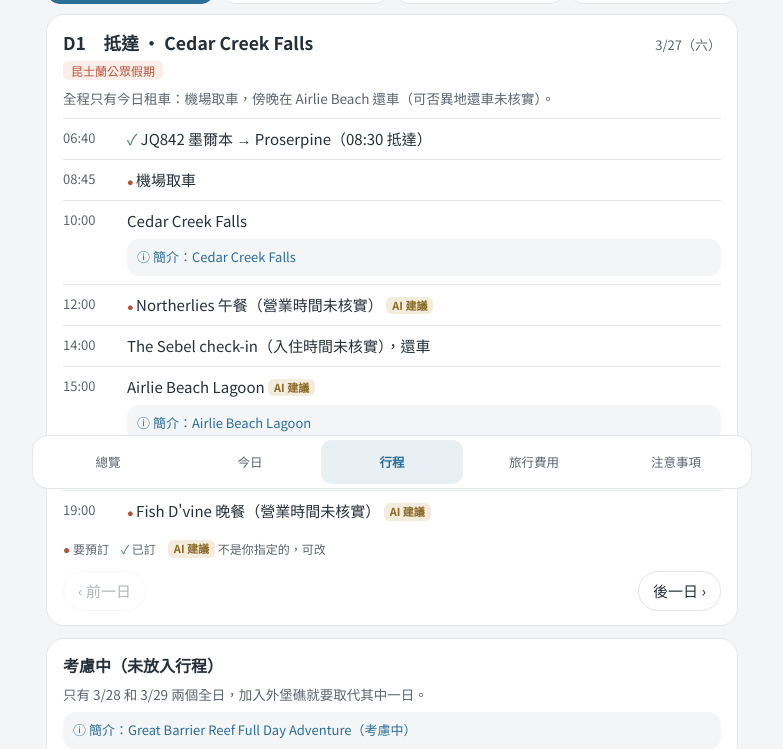
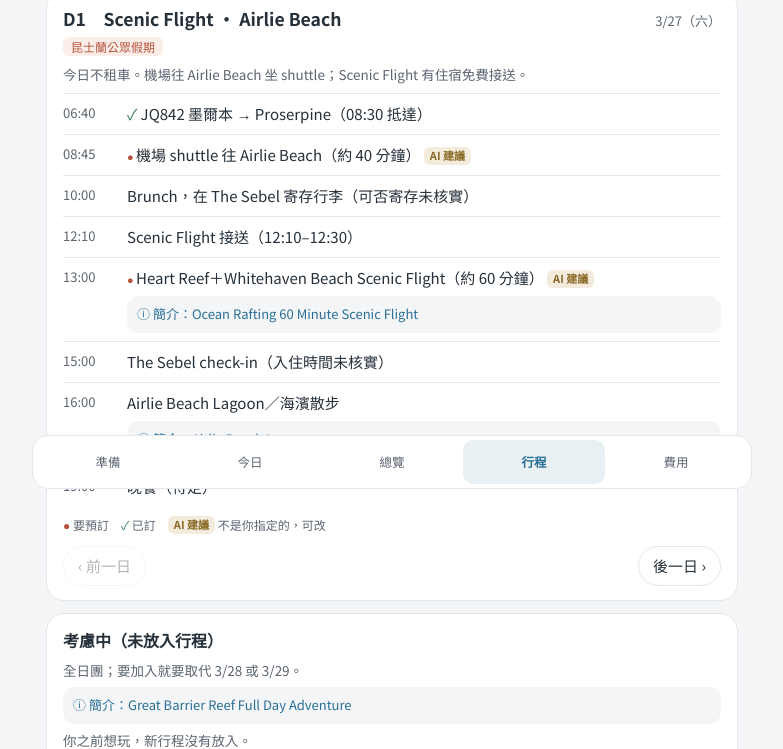
Before and after one commit to dchan5108/whitsunday-2027, a plain HTML site: page index.html in a window 1280 px wide. Shown: the part 299-1048 px from the top of the page, without its empty margins (248-1031 px from the left). Drawn offline with Linux system fonts and the light colour scheme.

Commit message:
New itinerary (no car, scenic flight, Camira), tabs 準備/今日/總覽/行程/費用, home-screen icon
Co-Authored-By: Claude Opus 5.5 <noreply@anthropic.com>
Claude-Session: https://claude.ai/code/session_01EJ276fhoGXRNcgFUZwH9vA

```diff
--- a/app.js
+++ b/app.js
@@ -1,4 +1,4 @@
-/* 頁面：總覽、今日、行程、旅行費用、注意事項。資料在 data.js */
+/* 頁面：準備、今日、總覽、行程、費用。資料在 data.js */
 (function(){
 const D=window.DATA,$=id=>document.getElementById(id);
 const esc=s=>String(s??"").replace(/[&<>"]/g,c=>({"&":"&amp;","<":"&lt;",">":"&gt;",'"':"&quot;"}[c]));
@@ -36,8 +36,8 @@ function budget(){
  const conf=sum("confirmed"),est=sum("estimate"),miss=D.COSTS.filter(c=>c.status==="missing"),cons=D.COSTS.filter(c=>c.status==="consider");
  const lab={confirmed:"已確認",estimate:"估算",missing:"未有價錢",consider:"考慮中"};
  const row=c=>`<tr class="${c.status}"><td>${esc(c.n)}${c.ai?' <span class="ai">AI 建議</span>':""}<small>${c.share==="shared"?"兩人平分":"每人"}${c.note?" · "+esc(c.note):""}${c.s?`<br>${srcList(c.s)}`:""}</small></td><td><span class="st ${c.status}">${lab[c.status]}</span></td><td class="num">${c.status==="missing"?"—":fmt(each(c))}${c.share==="shared"&&c.status!=="missing"?`<small>總數 ${fmt(c.amount)}</small>`:""}</td></tr>`;
- $("budget").innerHTML=`<section class="card"><h2>旅行費用（每人，AUD）</h2>
- <p class="note">用來估算旅費，不是記帳。兩人共用的費用（住宿、租車、油費、水上電單車）除以 2；機票、團費等按每人計。</p>
+ $("budget").innerHTML=`<section class="card"><h2>費用（每人，AUD）</h2>
+ <p class="note">用來估算旅費，不是記帳。兩人共用的費用（例如住宿）除以 2；機票、團費等按每人計。</p>
  <div class="tot"><div><small>已確認</small><b>${fmt(conf)}</b></div><div><small>估算</small><b>${fmt(est)}</b></div><div class="all"><small>合計（未完整）</small><b>${fmt(conf+est)}</b></div></div>
  ${miss.length?`<p class="miss">另有 <b>${miss.length}</b> 項未有價錢，未計入合計：${miss.map(c=>esc(c.n)).join("、")}。</p>`:""}</section>
  ${cats.map(cat=>{const r=D.COSTS.filter(c=>c.cat===cat&&c.status!=="consider");if(!r.length)return"";
@@ -47,16 +47,16 @@ function budget(){
 
 /* ---------- 其他頁（下一步製作） ---------- */
 function todo(id,t){$(id).innerHTML=`<section class="card"><h2>${t}</h2><p class="note">製作中。</p></section>`}
-function tips(){
- $("tips").innerHTML=`<section class="card"><h2>注意事項</h2><p class="note">內容待更新及補充來源。</p>
+function prep(){
+ $("prep").innerHTML=`<section class="card"><h2>注意事項</h2><p class="note">內容待更新及補充來源。</p>
  <ul class="tips"><li>3 月風浪較大，船團可能因天氣取消。</li><li>旅程期間屬水母季，在海中浮潛要穿 stinger suit。</li><li>Airlie Beach 沒有 Uber。</li></ul></section>`}
 
 /* ---------- 分頁 ---------- */
-const TABS=["home","today","trip","budget","tips"];
+const TABS=["prep","today","home","trip","budget"];
 function show(t){if(!TABS.includes(t))t="trip";
  document.querySelectorAll(".bnav button").forEach(b=>b.setAttribute("aria-selected",b.dataset.tab===t));
  TABS.forEach(s=>$(s).hidden=s!==t);
- ({home:()=>todo("home","總覽"),today:()=>todo("today","今日"),trip,budget,tips})[t]();
+ ({prep,today:()=>todo("today","今日"),home:()=>todo("home","總覽"),trip,budget})[t]();
  try{if(location.hash.slice(1)!==t)history.replaceState(null,"","#"+t)}catch(e){}}
 document.querySelectorAll(".bnav button").forEach(b=>b.onclick=()=>{show(b.dataset.tab);window.scrollTo(0,0)});
 window.addEventListener("hashchange",()=>show(location.hash.slice(1)));
--- a/data.js
+++ b/data.js
@@ -15,6 +15,11 @@ SRC:{
  fer:["Sunlover Holidays：Port of Airlie to Hamilton Island Marina","https://www.sunloverholidays.com.au/transfers/Airlie-Beach/Cruise-Whitsundays-Port-of-Airlie-to-Hamilton-Island-Marina-One-Way-2WSYTLCRUWSYTRFH.html"],
  fer2:["Direct Ferries：Hamilton Island Marina → Airlie Beach","https://c.directferries.it/hamilton_island_marina_airlie_beach_ferry.htm"],
  fer3:["Cruise Whitsundays：Timetable","https://www.cruisewhitsundays.com/?p=4221"],
+ fly:["Sunlover Holidays：Ocean Rafting 60 Minutes Scenic Flight","https://www.sunloverholidays.com.au/tours/Airlie-Beach/Ocean-Rafting-Ocean-Rafting-60-Minutes-Scenic-Flight-2WSYTDOCEWSYDAYO.html"],
+ fly2:["Sailing Whitsundays：OR Scenic Flight to Heart Reef","https://sailing-whitsundays.com/whitsundays/ocean-rafting-scenic-flight"],
+ cam:["Cruise Whitsundays：Camira Brochure 2026（PDF）","https://www.cruisewhitsundays.com/wp-content/uploads/2026/01/Camira-Brochure-2026.pdf"],
+ cam2:["Cruise Whitsundays：Reef & Sail combo","https://www.cruisewhitsundays.com/?p=4597"],
+ pp2:["Tourism Whitsundays：Passage Peak","https://www.tourismwhitsundays.com.au/itineraries/passage-peak"],
  pp:["Hamilton Island：Walking trails","https://www.hamiltonisland.com.au/community-and-development/community-facilities/walking-trails"],
  jet:["RAA Travel：Airlie Adventure","https://travel.raa.com.au/holiday/airlie-adventure-b22fa71d658e10200bab567b829a2d80"],
  jet2:["RAA Travel：Airlie Adventure Jetski Tour","https://travel.raa.com.au/holiday/airlie-adventure-jetski-tour-b22fa71d658e10200bab567b829a2d80"],
@@ -25,52 +30,58 @@ SRC:{
 
 /* 景點簡介：40–70 字，客觀 */
 SPOTS:{
- ccf:{n:"Cedar Creek Falls",i:"位於 Airlie Beach 與 Proserpine 之間的天然岩石泳池，四周是熱帶雨林，免費入場，道路已鋪設。瀑布水量視乎近期雨量，禁止從岩石跳水或潛水。",h:"未核實",s:["ccf","ccf2"]},
  lagoon:{n:"Airlie Beach Lagoon",i:"位於 Airlie Beach 市中心海旁的人工泳池，免費開放給所有人使用，並有救生員巡邏。適合抵達當日下午輕鬆游泳休息。",h:"未核實",s:["lagoon"]},
- or:{n:"Ocean Rafting Southern Lights",i:"快艇一日團，由 Coral Sea Marina 出發，到訪 Whitehaven Beach 南北兩端及 Hill Inlet，並有一個浮潛點。全包價已包括午餐及 stinger suit 租用。",h:"10:00 出發，16:30 返抵",s:["or","or2","or3"]},
- pp:{n:"Passage Peak",i:"Hamilton Island 最高點，由 Catseye Beach 東端的 Scenic Trail 入口起步，單程約 2.7 公里、1 小時 15 分鐘。路段梯級多，官方評為 Grade 3（具挑戰）。",h:"未核實",s:["pp"]},
- jet:{n:"Airlie Adventure（水上電單車）",i:"Whitsunday Jetski Tours 的導賞團，實際駕駛約 1.5 小時，另加約 1 小時報到及講解。按每部收費，一人或兩人共用同價，Airlie Beach 範圍有免費接送。",h:"09:00–11:30",s:["jet","jet2"]},
- reef:{n:"Great Barrier Reef Full Day Adventure（考慮中）",i:"Cruise Whitsundays 的外堡礁全日團，由 Port of Airlie 出發，前往 Hardy Reef 的 Reefworld 浮台，可浮潛、參觀水底觀景室及乘坐半潛艇，並包自助午餐。",h:"Port of Airlie 08:00 出發，18:10 返抵",s:["reef","reef2"]}
+ fly:{n:"Ocean Rafting 60 Minute Scenic Flight",i:"由 Whitsunday Airport 起飛的定翼機觀光航班，約 60 分鐘，飛越 Whitehaven Beach、Hill Inlet 及 Heart Reef，機師沿途講解。設 Airlie Beach 住宿免費接送。",h:"每日 07:00、08:30、10:00、11:30、13:00、14:30 起飛",s:["fly","fly2"]},
+ cam:{n:"Camira Sailing Adventure",i:"Cruise Whitsundays 的全日帆船團，乘大型帆船雙體船前往 Whitehaven Beach 及 Hill Inlet，並在岸礁浮潛。費用包括 BBQ 午餐、飲品、浮潛用具及 stinger suit。",h:"Port of Airlie 08:15 出發，約 17:30 返抵",s:["cam","cam2"]},
+ pp:{n:"Passage Peak",i:"Hamilton Island 最高點，由 Catseye Beach 東端的 Scenic Trail 入口起步。來回約 4.2 公里，建議預留 1.5 至 2 小時；路段梯級多，官方評為 Grade 3（具挑戰）。",h:"未核實",s:["pp","pp2"]},
+ jet:{n:"Airlie Adventure（水上電單車）",i:"Whitsunday Jetski Tours 的導賞團，實際駕駛約 1.5 小時，另加約 1 小時報到及講解。按每部收費，一人或兩人共用同價，Airlie Beach 範圍有免費接送。",h:"07:30、09:00 或 14:30 出發",s:["jet","jet2"]},
+ reef:{n:"Great Barrier Reef Full Day Adventure",i:"Cruise Whitsundays 的外堡礁全日團，由 Port of Airlie 出發，前往 Hardy Reef 的 Reefworld 浮台，可浮潛、參觀水底觀景室及乘坐半潛艇，並包自助午餐。",h:"Port of Airlie 08:00 出發，18:10 返抵",s:["reef","reef2"]}
 },
 
 /* 行程。tag：done 已訂｜book 要預訂｜opt 可選。sp：景點 key；ai:1＝AI 建議（不是你指定的） */
 DAYS:[
- {date:"2027-03-27",wd:"六",title:"抵達 · Cedar Creek Falls",ph:1,
-  note:"全程只有今日租車：機場取車，傍晚在 Airlie Beach 還車（可否異地還車未核實）。",
+ {date:"2027-03-27",wd:"六",title:"Scenic Flight · Airlie Beach",ph:1,
+  note:"今日不租車。機場往 Airlie Beach 坐 shuttle；Scenic Flight 有住宿免費接送。",
   s:[["06:40","JQ842 墨爾本 → Proserpine（08:30 抵達）","done"],
-     ["08:45","機場取車","book"],
-     ["10:00","Cedar Creek Falls","",{sp:"ccf"}],
-     ["12:00","Northerlies 午餐（營業時間未核實）","book",{ai:1}],
-     ["14:00","The Sebel check-in（入住時間未核實），還車",""],
-     ["15:00","Airlie Beach Lagoon","",{sp:"lagoon",ai:1}],
-     ["傍晚","沿 Bicentennial Walkway 散步往 Coral Sea Marina","",{ai:1}],
-     ["19:00","Fish D'vine 晚餐（營業時間未核實）","book",{ai:1}]]},
- {date:"2027-03-28",wd:"日",title:"Whitehaven Beach · Hill Inlet · 浮潛",ph:1,
-  note:"集合地點是 Coral Sea Marina，不是 Port of Airlie。快艇船程會顛簸。若因風浪取消，可與 3/29 對調。",
-  s:[["08:45","免費接送（09:30 前；The Sebel 是否在接送範圍未核實）",""],
-     ["09:00","Coral Sea Marina 報到",""],
-     ["10:00","Ocean Rafting Southern Lights 出發","book",{sp:"or"}],
-     ["16:30","返抵 Coral Sea Marina",""],
-     ["19:00","Eastwoods 晚餐（營業時間未核實）","book",{ai:1}]]},
- {date:"2027-03-29",wd:"一",title:"Hamilton Island 自助遊",ph:1,
+     ["08:45","機場 shuttle 往 Airlie Beach（約 40 分鐘）","book",{ai:1}],
+     ["10:00","Brunch，在 The Sebel 寄存行李（可否寄存未核實）",""],
+     ["12:10","Scenic Flight 接送（12:10–12:30）",""],
+     ["13:00","Heart Reef＋Whitehaven Beach Scenic Flight（約 60 分鐘）","book",{sp:"fly",ai:1}],
+     ["15:00","The Sebel check-in（入住時間未核實）",""],
+     ["16:00","Airlie Beach Lagoon／海濱散步","",{sp:"lagoon"}],
+     ["19:00","晚餐（待定）",""]]},
+ {date:"2027-03-28",wd:"日",title:"Camira Sailing Adventure",ph:1,
+  note:"由 Port of Airlie 出發。Hill Inlet 及浮潛視乎潮汐、天氣及海況。今日是公眾假期，可能有附加費（未核實）。",
+  s:[["07:45","Port of Airlie 報到",""],
+     ["08:15","Camira Sailing Adventure 出發","book",{sp:"cam"}],
+     ["","Whitehaven Beach",""],
+     ["","Hill Inlet Lookout（視乎潮汐）",""],
+     ["","浮潛（視乎天氣及海況）",""],
+     ["17:30","返抵 Port of Airlie",""],
+     ["19:00","晚餐（待定）",""]]},
+ {date:"2027-03-29",wd:"一",title:"Hamilton Island · 行山",ph:1,
   note:"船公司建議開船前最少 30 分鐘到達碼頭。",
   s:[["07:30","Port of Airlie 報到",""],
      ["08:00","Cruise Whitsundays 船往 Hamilton Island Marina（09:00 抵達）","book",{ai:1}],
-     ["09:30","Passage Peak","",{sp:"pp"}],
-     ["12:30","Marina 午餐","",{ai:1}],
-     ["14:00","Catseye Beach","",{ai:1}],
-     ["17:10","船返 Port of Airlie（18:10 抵達）","book",{ai:1}],
+     ["09:30","Passage Peak 行山","",{sp:"pp"}],
+     ["12:00","島上午餐",""],
+     ["13:00","Catseye Beach、自由活動",""],
+     ["14:25","船返 Port of Airlie（15:50 抵達；2027 年班次未核實）","book",{ai:1}],
      ["19:00","晚餐（待定）",""]]},
- {date:"2027-03-30",wd:"二",title:"水上電單車 · 返墨爾本",ph:0,
-  note:"水上電單車在 check-out 前後進行，要先問酒店可否延遲退房或寄存行李。",
-  s:[["09:00","Airlie Adventure 水上電單車（兩人一部，有接送）","book",{sp:"jet",ai:1}],
-     ["11:30","返回酒店，取行李",""],
-     ["13:15","機場 shuttle（時間未核實）","book",{ai:1}],
+ {date:"2027-03-30",wd:"二",title:"Airlie Beach · 回程",ph:0,
+  note:"",
+  s:[["08:00","早餐、check-out（退房時間未核實）",""],
+     ["09:30","Bicentennial Walkway 海濱散步",""],
+     ["11:00","Brunch、取行李",""],
+     ["12:00","機場 shuttle 往 Proserpine Airport（時間未核實）","book",{ai:1}],
      ["15:15","VA1118 Proserpine → Brisbane（16:50 抵達）","done"],
      ["17:55","VA346 Brisbane → 墨爾本（21:20 抵達）","done"]]}
 ],
 /* 考慮中，未放入行程 */
-CONSIDER:[{sp:"reef",note:"只有 3/28 和 3/29 兩個全日，加入外堡礁就要取代其中一日。"}],
+CONSIDER:[
+ {sp:"reef",note:"全日團；要加入就要取代 3/28 或 3/29。"},
+ {sp:"jet",note:"你之前想玩，新行程沒有放入。"}
+],
 
 /* 旅行費用（AUD）。share：shared 兩人平分｜own 每人自付。
    status：confirmed 已確認｜estimate 估算｜missing 未有價錢｜consider 考慮中（不計入）。
@@ -79,14 +90,14 @@ COSTS:[
  {cat:"住宿",n:"The Sebel Whitsundays 3 晚（不可退款）",share:"shared",status:"confirmed",amount:697},
  {cat:"交通",n:"去程 JQ842 墨爾本 → Proserpine",share:"own",status:"missing",note:"已訂，未填價錢"},
  {cat:"交通",n:"回程 VA1118／VA346 經 Brisbane",share:"own",status:"missing",note:"已訂，未填價錢"},
- {cat:"交通",n:"3/27 租車一日",share:"shared",status:"missing",note:"未訂"},
- {cat:"交通",n:"3/27 油費",share:"shared",status:"missing"},
+ {cat:"交通",n:"3/27 機場 shuttle（單程）",share:"own",status:"estimate",amount:25,ai:1,note:"$22–25；2027 年未核實",s:["sh"]},
+ {cat:"交通",n:"3/30 機場 shuttle（單程）",share:"own",status:"estimate",amount:25,ai:1,note:"$22–25；2027 年未核實",s:["sh"]},
  {cat:"交通",n:"Hamilton Island 來回船票",share:"own",status:"estimate",amount:142,note:"單程 $71 × 2；2024–25 年價，2027 年未核實",s:["fer"]},
- {cat:"交通",n:"3/30 機場 shuttle（單程）",share:"own",status:"estimate",amount:25,note:"$22–25；2027 年未核實",s:["sh"]},
- {cat:"活動",n:"Ocean Rafting Southern Lights All-Inclusive",share:"own",status:"estimate",amount:219,note:"網上「由 $219 起」",s:["or"]},
- {cat:"活動",n:"Airlie Adventure 水上電單車（一部）",share:"shared",status:"estimate",amount:259,ai:1,note:"每部 $259，一人或兩人同價",s:["jet"]},
+ {cat:"活動",n:"Ocean Rafting 60 Minute Scenic Flight",share:"own",status:"estimate",amount:335,ai:1,note:"兩人 $670；價錢有效至 2027 年 3 月 31 日",s:["fly"]},
+ {cat:"活動",n:"Camira Sailing Adventure",share:"own",status:"estimate",amount:259,note:"「由 $259 起」；公眾假期附加費未核實",s:["cam"]},
  {cat:"活動",n:"Great Barrier Reef Full Day Adventure",share:"own",status:"consider",amount:319,note:"由 $319 起；旺季 $329",s:["reef"]},
- {cat:"飲食",n:"4 日餐飲（Ocean Rafting 已包 3/28 午餐）",share:"own",status:"missing"},
+ {cat:"活動",n:"Airlie Adventure 水上電單車（一部）",share:"shared",status:"consider",amount:259,note:"每部 $259，一人或兩人同價",s:["jet"]},
+ {cat:"飲食",n:"4 日餐飲（Camira 已包 3/28 午餐）",share:"own",status:"missing"},
  {cat:"其他",n:"旅遊保險",share:"own",status:"missing"},
  {cat:"其他",n:"行李加購（如需要）",share:"own",status:"missing"}
 ]
--- a/index.html
+++ b/index.html
@@ -5,14 +5,21 @@
 <meta name="viewport" content="width=device-width, initial-scale=1, viewport-fit=cover">
 <meta name="robots" content="noindex">
 <title>Whitsundays 2027</title>
+<link rel="manifest" href="manifest.webmanifest">
+<link rel="icon" type="image/png" sizes="192x192" href="icon-192.png">
+<link rel="apple-touch-icon" href="apple-touch-icon.png">
+<meta name="apple-mobile-web-app-capable" content="yes">
+<meta name="mobile-web-app-capable" content="yes">
+<meta name="apple-mobile-web-app-title" content="Whitsundays">
+<meta name="apple-mobile-web-app-status-bar-style" content="default">
+<meta name="theme-color" content="#3fa7b5">
 <link rel="stylesheet" href="https://fonts.googleapis.com/css2?family=Noto+Sans+TC:wght@400;500;700&display=swap">
-<link rel="stylesheet" href="style.css?v=2026-11-18-b">
+<link rel="stylesheet" href="style.css?v=2026-11-18-c">
 </head>
 <body>
 <div class="wrap">
   <header class="hero">
     <h1>Whitsundays 2027</h1>
-    <p>3/27–3/30 · The Sebel Whitsundays（Airlie Beach）· 2 人</p>
     <svg viewBox="0 0 800 160" preserveAspectRatio="none" aria-hidden="true">
       <circle cx="610" cy="40" r="34" fill="#fff3c9" opacity=".85"/>
       <path d="M0 70 C120 55 220 85 360 70 S620 50 800 66 V160 H0Z" fill="#7fd0d9" opacity=".55"/>
@@ -25,21 +32,21 @@
     </svg>
   </header>
   <main>
+    <section id="prep" hidden></section>
+    <section id="today" hidden></section>
     <section id="home" hidden></section>
-    <section id="today" hidden></section>
     <section id="trip" hidden></section>
     <section id="budget" hidden></section>
-    <section id="tips" hidden></section>
   </main>
 </div>
 <nav class="bnav" aria-label="主要頁面">
+  <button type="button" data-tab="prep" aria-selected="false">準備</button>
+  <button type="button" data-tab="today" aria-selected="false">今日</button>
   <button type="button" data-tab="home" aria-selected="false">總覽</button>
-  <button type="button" data-tab="today" aria-selected="false">今日</button>
   <button type="button" data-tab="trip" aria-selected="true">行程</button>
-  <button type="button" data-tab="budget" aria-selected="false">旅行費用</button>
-  <button type="button" data-tab="tips" aria-selected="false">注意事項</button>
+  <button type="button" data-tab="budget" aria-selected="false">費用</button>
 </nav>
-<script src="data.js?v=2026-11-18-b"></script>
-<script src="app.js?v=2026-11-18-b"></script>
+<script src="data.js?v=2026-11-18-c"></script>
+<script src="app.js?v=2026-11-18-c"></script>
 </body>
 </html>
--- a/sw.js
+++ b/sw.js
@@ -1,6 +1,6 @@
 /* 離線快取；每次改 CSS/JS 要改 C 的版本號 */
-const C="whitsunday-2027-v2";
-self.addEventListener("install",e=>{e.waitUntil(caches.open(C).then(c=>c.addAll(["./","./index.html","./style.css","./app.js","./data.js"])).then(()=>self.skipWaiting()))});
+const C="whitsunday-2027-v3";
+self.addEventListener("install",e=>{e.waitUntil(caches.open(C).then(c=>c.addAll(["./","./index.html","./style.css","./app.js","./data.js","./manifest.webmanifest","./icon-192.png","./icon-512.png","./apple-touch-icon.png"])).then(()=>self.skipWaiting()))});
 self.addEventListener("activate",e=>{e.waitUntil(caches.keys().then(ks=>Promise.all(ks.filter(k=>k!==C).map(k=>caches.delete(k)))).then(()=>self.clients.claim()))});
 self.addEventListener("fetch",e=>{
   const r=e.request;if(r.method!=="GET")return;const u=new URL(r.url);
```
Also changed, not shown: apple-touch-icon.png (added), icon-192.png (added), icon-512.png (added), icon-maskable-512.png (added), manifest.webmanifest (added).
